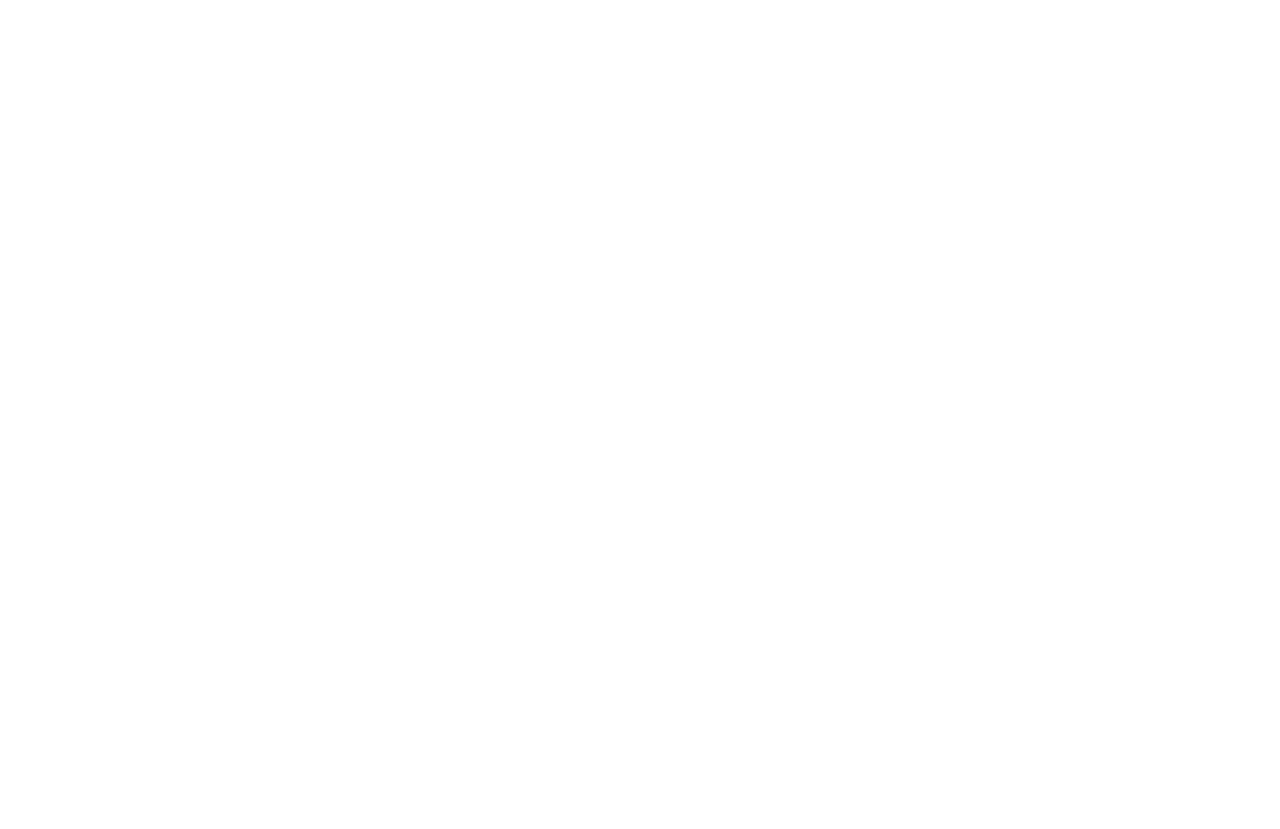
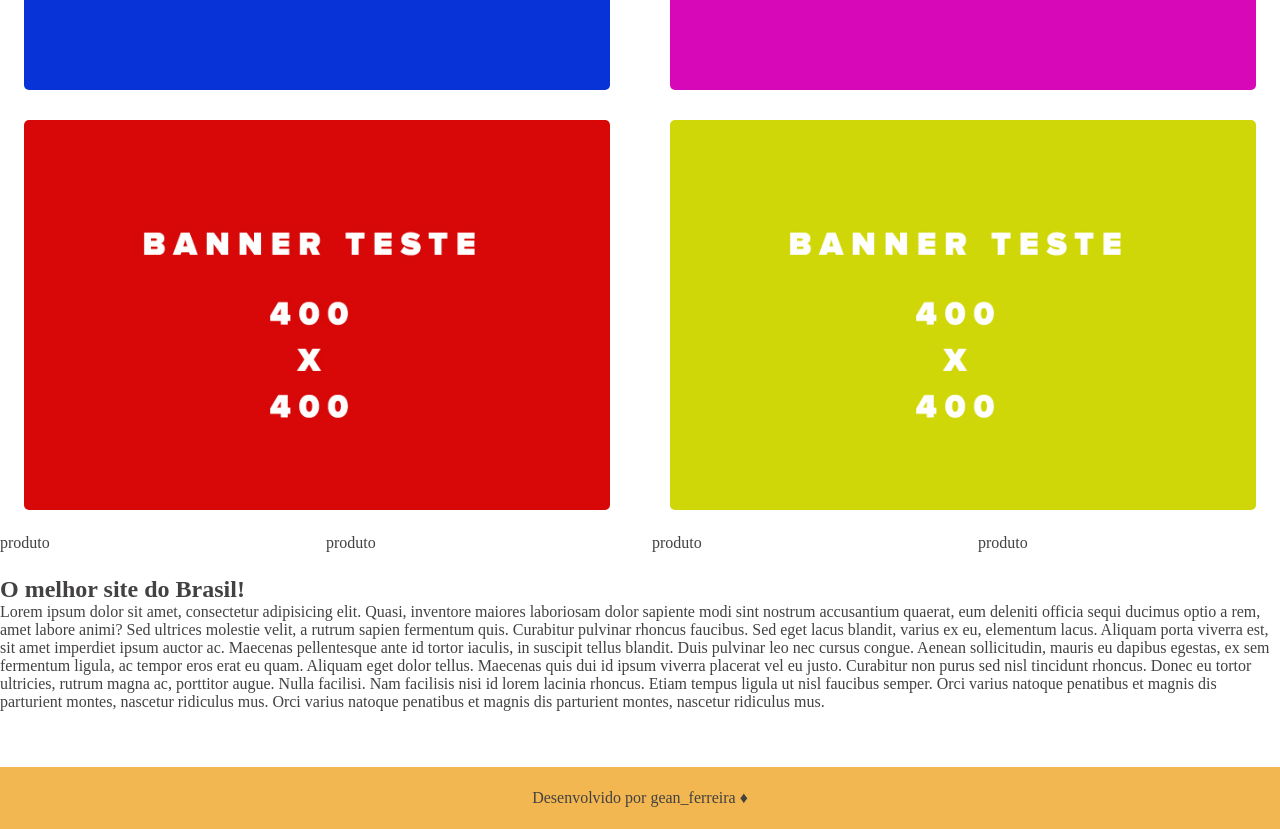
Before and after one commit to gean-ferreira/desafio-s2holding, a React (Create React App) app: page / in a window 1280 px wide. Shown: the part 990-1819 px from the top of the page. Before the commit the page ends 800 px from the top, so only its background shows below. Built offline with nearby package versions, Linux system fonts and the light colour scheme.

Commit message:
Importando os components na aplicacao

```diff
--- a/src/App.js
+++ b/src/App.js
@@ -1,11 +1,19 @@
 import { Banner } from './components/Banner/index.js';
+import { Footer } from './components/Footer/index.js';
+import { Middle } from './components/Middle/index.js';
 import { Navbar } from './components/Navbar/index.js'
+import { Products } from './components/ProductsSection/index.js';
+import { Title } from './components/Title/index.js';
 
 function App() {
   return (
     <>
       <Navbar />
       <Banner />
+      <Middle />
+      <Products />
+      <Title />
+      <Footer />
     </>
   );
 }
```
